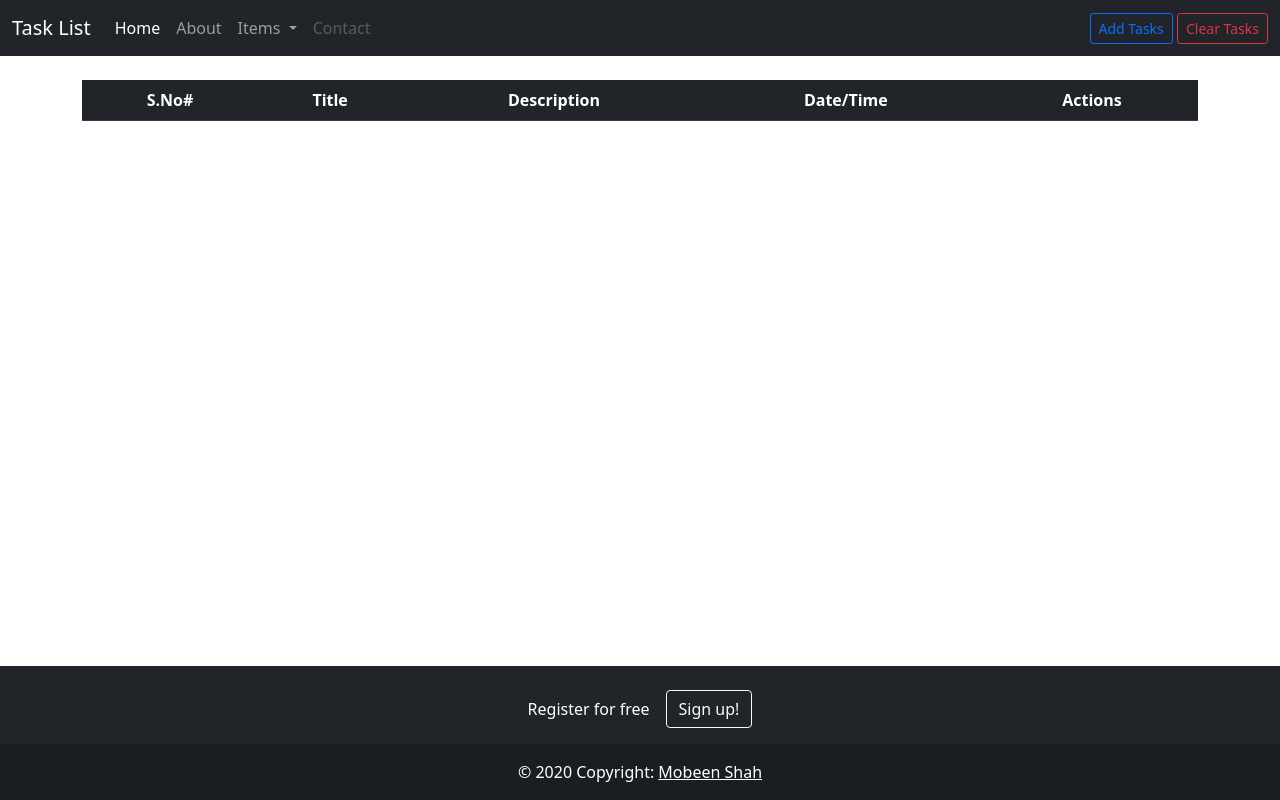
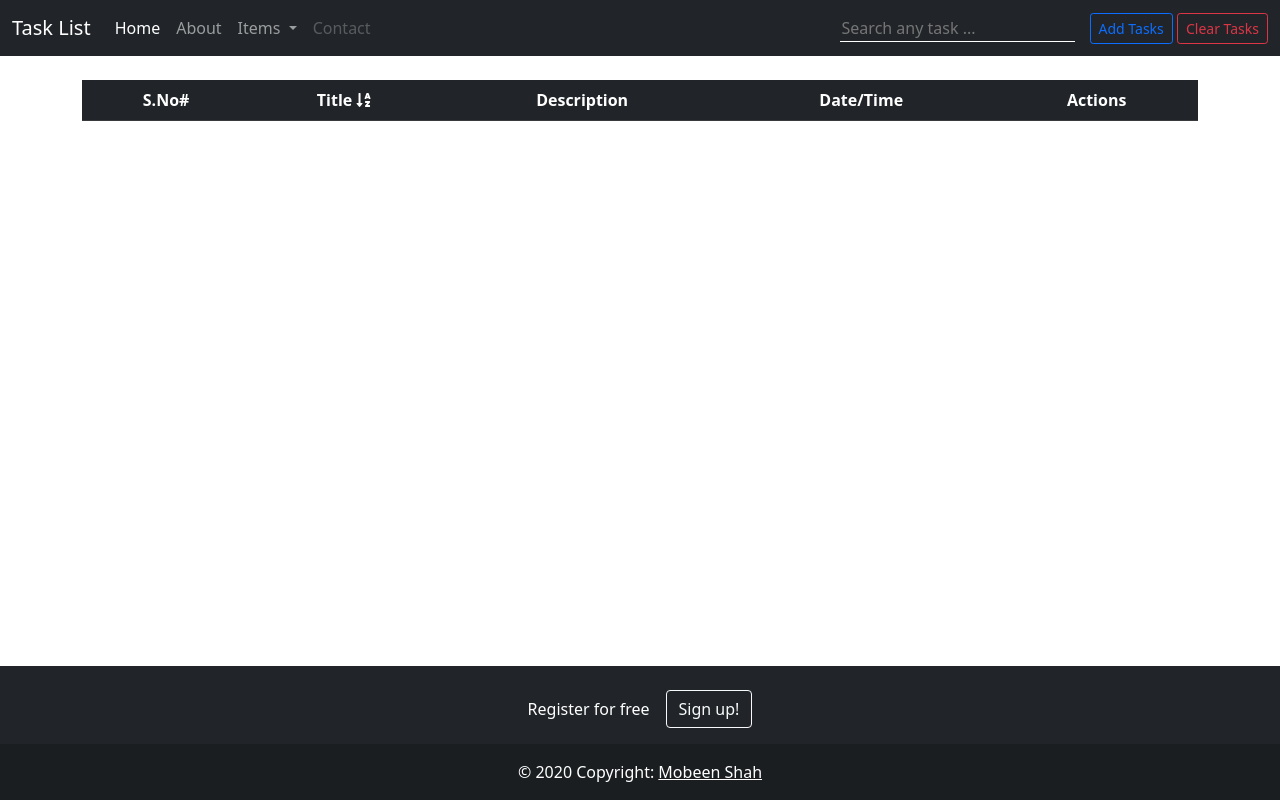
Before and after one commit to mobeen887/TODO-s-List-JSON, a plain HTML site: page index.html in a window 1280 px wide. Drawn offline with nearby package versions, Linux system fonts and the light colour scheme.

Commit message:
Search and Sorting of list updated

```diff
--- a/css/index.css
+++ b/css/index.css
@@ -9,3 +9,22 @@
     bottom: 0;
     width: 100%;
   }
+
+  .search-bar {
+    /* background-image: url('../img/searchicon.png');
+    background-position: 10px 10px;
+    background-repeat: no-repeat; */
+
+    margin: 0px 15px 0px 0px;
+    border: none;
+    outline: none;
+    border-bottom: 1px solid white;
+    background-color: #212529 !important;
+    color: whitesmoke;
+  }
+
+  .search-bar:active {
+    border: none;
+    outline:none;
+    color: whitesmoke;
+  }
--- a/index.html
+++ b/index.html
@@ -6,14 +6,16 @@
     <meta name="viewport" content="width=device-width, initial-scale=1" />
 
     <!-- Bootstrap CSS -->
-
     <link
       href="https://cdn.jsdelivr.net/npm/bootstrap@5.1.1/dist/css/bootstrap.min.css"
       rel="stylesheet"
       integrity="sha384-F3w7mX95PdgyTmZZMECAngseQB83DfGTowi0iMjiWaeVhAn4FJkqJByhZMI3AhiU"
-      crossorigin="anonymous"
-    />
+      crossorigin="anonymous"/>
+
     <link href="css/index.css" rel="stylesheet" />
+
+    <link href="https://cdnjs.cloudflare.com/ajax/libs/font-awesome/5.13.0/css/all.min.css" rel="stylesheet">
+
     <script src="https://cdnjs.cloudflare.com/ajax/libs/jquery/3.6.0/jquery.js"
      integrity="sha512-n/4gHW3atM3QqRcbCn6ewmpxcLAHGaDjpEBu4xZd47N0W2oQ+6q7oc3PXstrJYXcbNU1OHdQ1T7pAP+gi5Yu8g=="
      crossorigin="anonymous"></script>
@@ -67,16 +69,13 @@
               <a class="nav-link disabled">Contact</a>
             </li>
           </ul>
-            <!-- <li> -->
+                <input class="search-bar" id="searchBar" onkeyup="search()" type="search" placeholder="Search any task ..." aria-label="Search">
                 <button type="button" class="btn btn-sm btn-outline-primary" data-bs-toggle="modal" data-bs-target="#addTaskModal">
                     Add Tasks
                 </button> &nbsp;
-            <!-- </li> -->
-            <!-- <li> -->
                 <button type="submit" id="clear" class="btn btn-sm btn-outline-danger" onclick="clearStorage()">
                     Clear Tasks
                 </button>
-            <!-- </li> -->
         </div>
       </div>
     </nav>
@@ -145,11 +144,11 @@
     <!-- <h2 class="text-center">Task List</h2> -->
     <div class="container col-12">
         <div id="items" class="my-4">
-                <table class="table table-striped">
+                <table class="table table-striped" id="searchTable">
                       <thead>
                         <tr class="tr-bar table-dark">
                           <th scope="col">S.No#</th>
-                          <th scope="col">Title</th>
+                          <th scope="col">Title <i class="fa fa-sort-alpha-down" onclick="sortTable()"></i></th>
                           <th scope="col">Description</th>
                           <th scope="col">Date/Time</th>
                           <th scope="col">Actions</th>
--- a/js/index.js
+++ b/js/index.js
@@ -177,3 +177,52 @@ function clearStorage() {
     updateTable();
     }
 }
+
+function search() {
+    let input, filter, table, tr, td, txtValue;
+
+    input = document.getElementById("searchBar");
+    filter = input.value.toUpperCase();
+    table = document.getElementById("searchTable");
+    tr = document.getElementsByTagName("tr");
+
+    for (let i = 0; i < tr.length; i++) {
+        td = tr[i].getElementsByTagName("td")[0];
+        if (td) {
+            txtValue = td.textContent || td.innerText;
+            if (txtValue.toUpperCase().indexOf(filter) > -1) {
+                tr[i].style.display = "";
+            } else {
+                tr[i].style.display = "none";
+            }
+        }
+    }
+}
+
+function sortTable() {
+    var table, rows, switching, i, x, y, shouldSwitch;
+    table = document.getElementById("tableBody");
+    switching = true;
+
+    while (switching) {
+      switching = false;
+      rows = table.rows;
+
+      for (i = 1; i < (rows.length - 1); i++) {
+
+        shouldSwitch = false;
+
+        x = rows[i].getElementsByTagName("TD")[0];
+        y = rows[i + 1].getElementsByTagName("TD")[0];
+
+        if (x.innerHTML.toLowerCase() > y.innerHTML.toLowerCase()) {
+          shouldSwitch = true;
+          break;
+        }
+      }
+      if (shouldSwitch) {
+        rows[i].parentNode.insertBefore(rows[i + 1], rows[i]);
+        switching = true;
+      }
+    }
+  }
```
